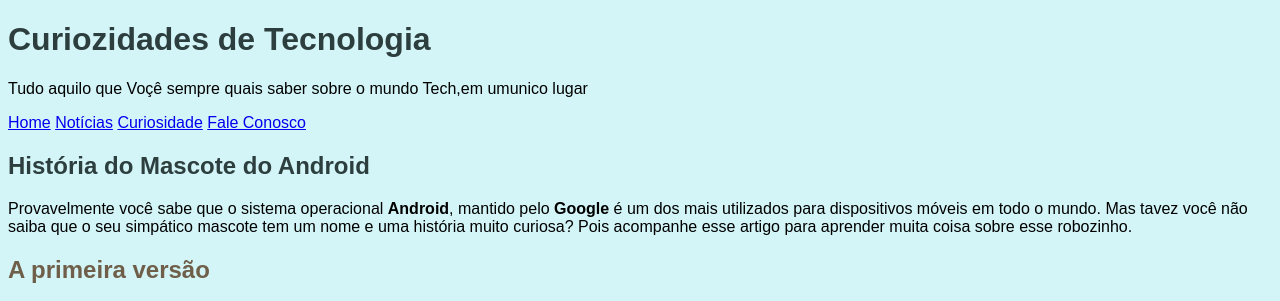
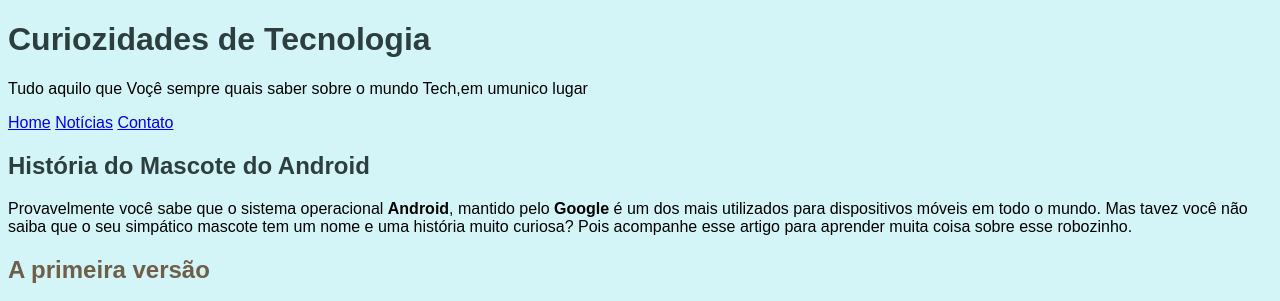
Before and after one commit to Danielsouusas/html-css, a plain HTML site: page android.html in a window 1280 px wide. Shown: the top 301 px of the page. Drawn offline with Linux system fonts and the light colour scheme; files that its build step writes are made by us from their sources.

Commit message:
Atualizei-page

```diff
--- a/android.html
+++ b/android.html
@@ -15,8 +15,7 @@
      <nav>
           <a href="#">Home</a>
           <a href="#">Notícias</a>
-          <a href="#">Curiosidade</a>
-          <a href="#">Fale Conosco</a>
+          <a href="#">Contato</a>
      </nav>
      <main>
           <article>
```
